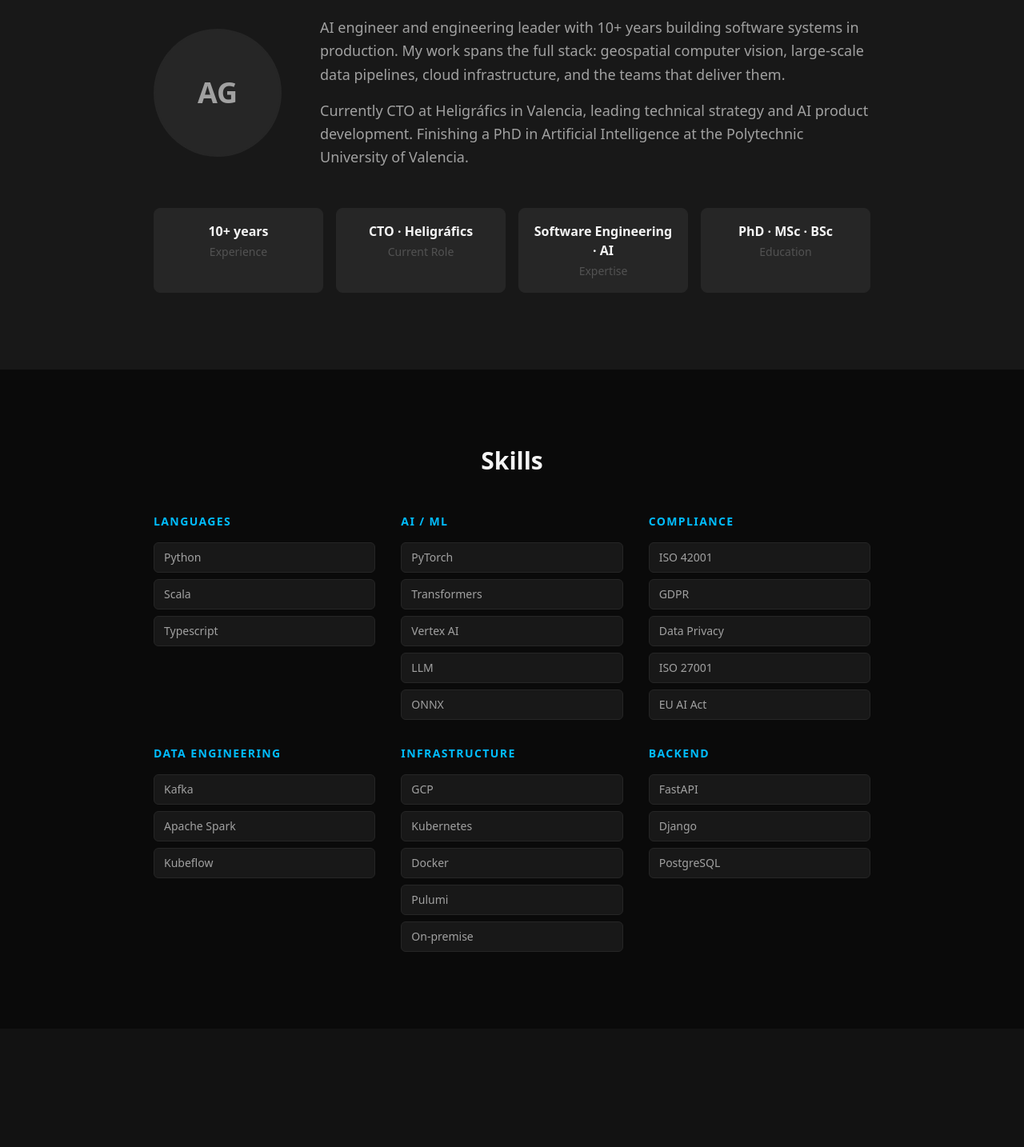
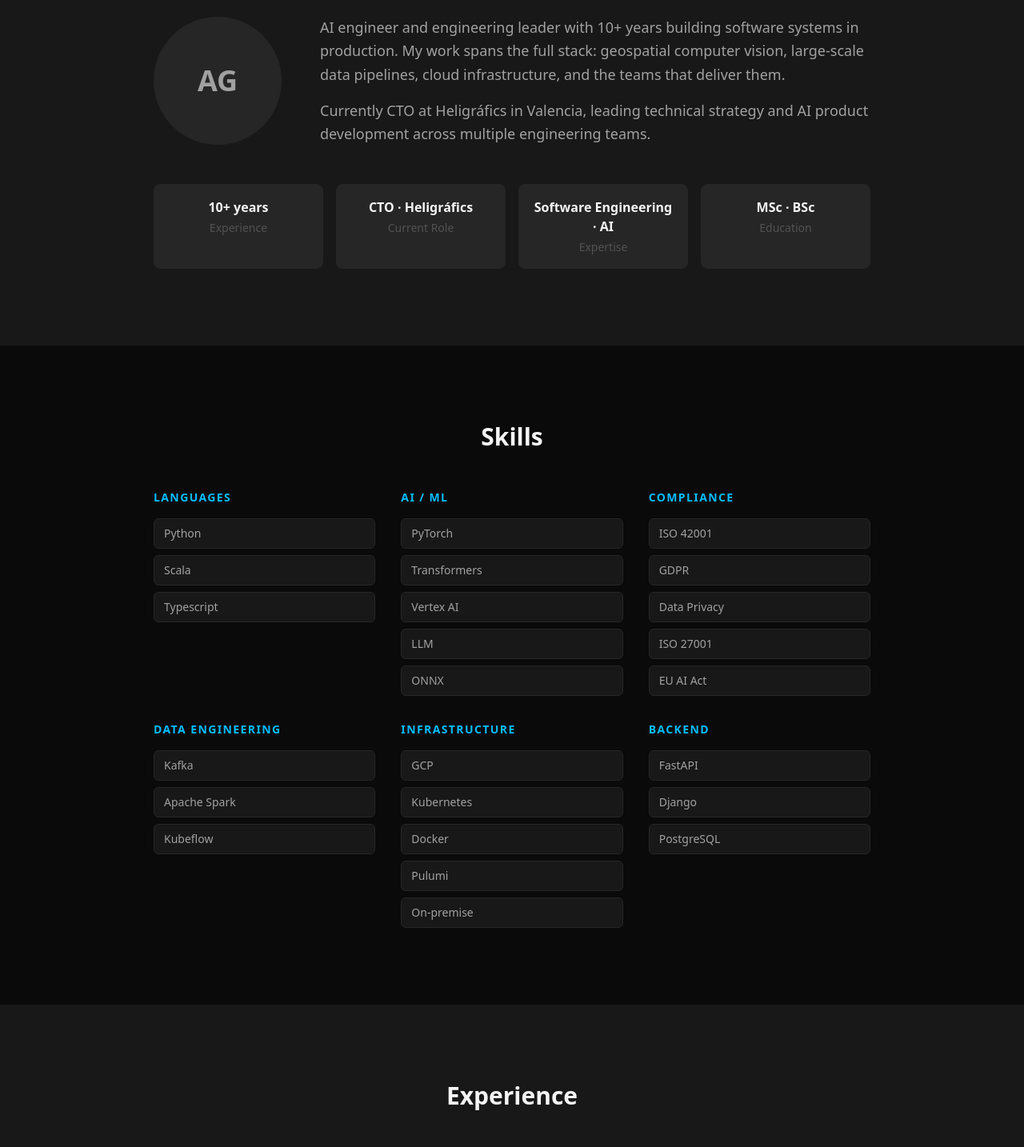
Before and after one commit to agranadosb/agranadosb-portfolio, a React (Vite) app: page / in a window 1280 px wide. Shown: the part 960-2394 px from the top of the page at 80% size. Before the commit the page ends 2246 px from the top, so only its background shows below. Built offline with nearby package versions, Linux system fonts and the light colour scheme.

Commit message:
feat: update About component and add Experience, Education, and Honors components

```diff
--- a/src/App.tsx
+++ b/src/App.tsx
@@ -1,9 +1,13 @@
+import { Education, Experience, Honors } from "@/components/experience";
 import { Introduction } from "@/components/introduction";
 
 export function App() {
   return (
     <main>
       <Introduction />
+      <Experience />
+      <Education />
+      <Honors />
     </main>
   );
 }
--- /dev/null
+++ b/src/components/experience/index.ts
@@ -0,0 +1,3 @@
+export { Education } from "@/components/experience/Education";
+export { Experience } from "@/components/experience/Experience";
+export { Honors } from "@/components/experience/Honors";
--- a/src/components/introduction/About.tsx
+++ b/src/components/introduction/About.tsx
@@ -18,7 +18,7 @@ const STATS = [
   { label: "Experience", value: "10+ years" },
   { label: "Current Role", value: "CTO · Heligráfics" },
   { label: "Expertise", value: "Software Engineering · AI" },
-  { label: "Education", value: "PhD · MSc · BSc" },
+  { label: "Education", value: "MSc · BSc" },
 ];
 
 interface AboutProps {
@@ -40,8 +40,7 @@ export function About({ photoSrc }: AboutProps) {
             </p>
             <p className="text-ink-secondary leading-relaxed text-lg">
               Currently CTO at Heligráfics in Valencia, leading technical strategy and AI product
-              development. Finishing a PhD in Artificial Intelligence at the Polytechnic University
-              of Valencia.
+              development across multiple engineering teams.
             </p>
           </div>
         </div>
```
